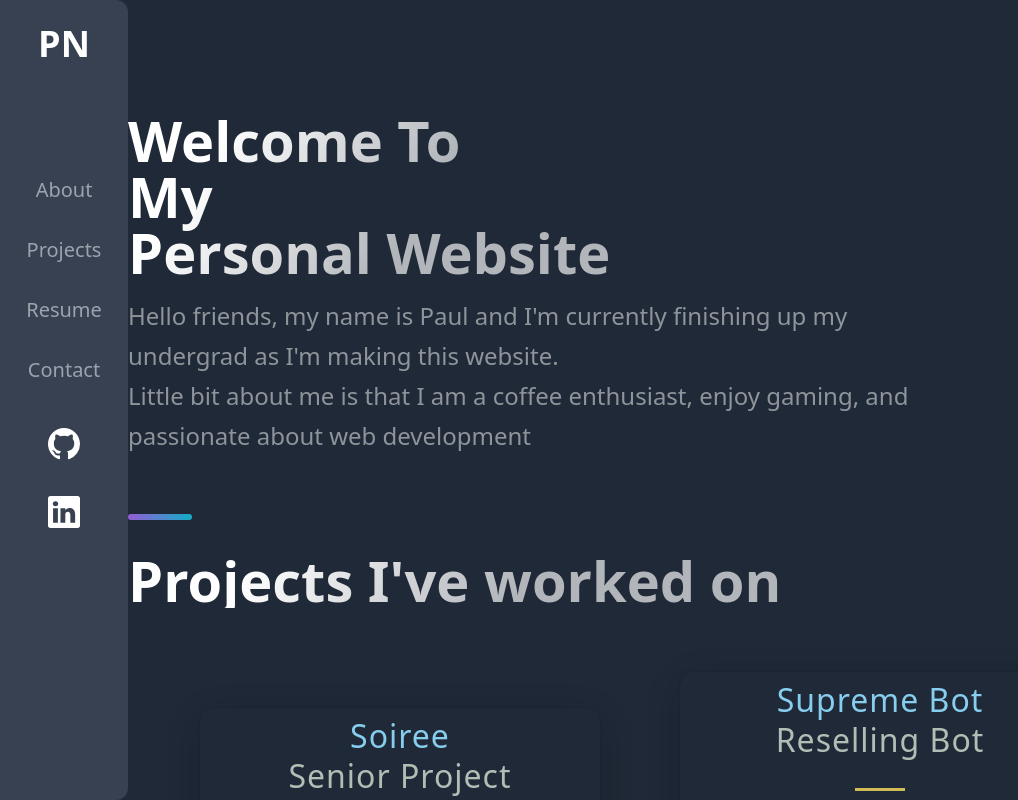
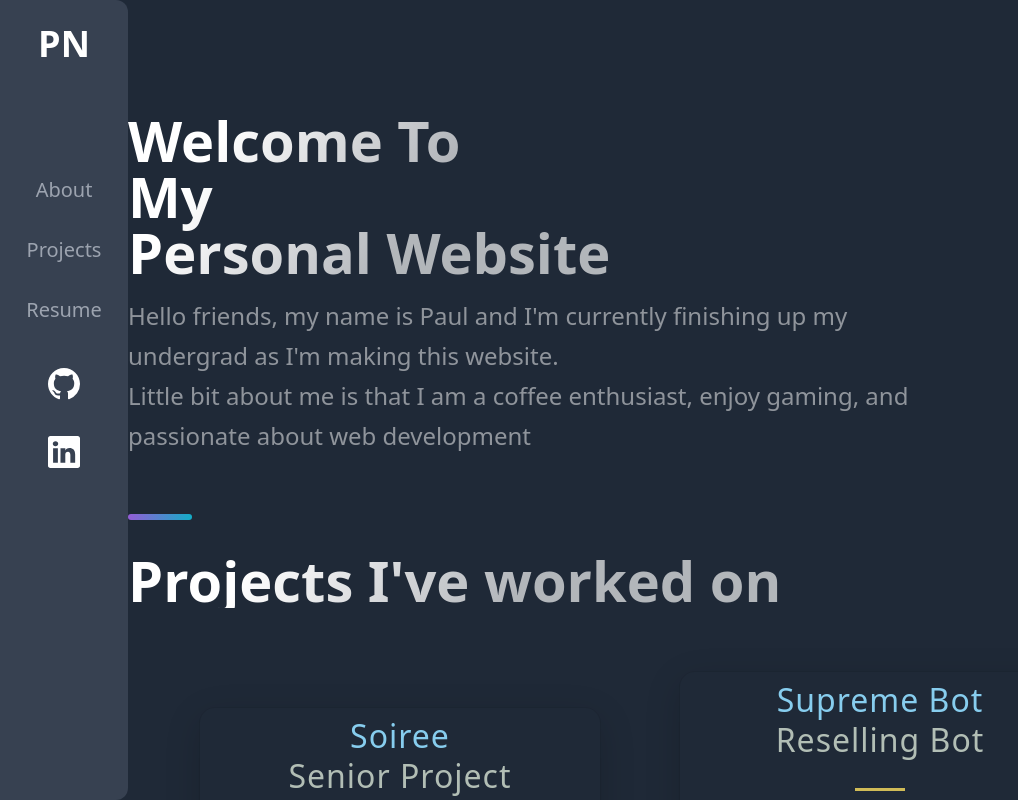
Before and after one commit to herropaul/personal-website-2, a Next.js app: page / in a window 1280 px wide. Shown: the top 800 px of the page, without its empty margins (0-1018 px from the left). Built offline with nearby package versions, Linux system fonts and the light colour scheme.

Commit message:
removed contact link

```diff
--- a/components/Sidebar/SideBar.tsx
+++ b/components/Sidebar/SideBar.tsx
@@ -27,9 +27,6 @@ const SideBar = () => {
               <li key='3' className={styles.navItem}>
                   <Link to="resume" spy={true} offset={-50} smooth={true} duration={500} onClick={closeMenu}>Resume</Link>
               </li>
-              <li key='4' className={styles.navItem}>
-                  <Link to="contact" spy={true} offset={-50} smooth={true} duration={500} onClick={closeMenu}>Contact</Link>
-              </li>
               <NextLink href="https://github.com/herropaul">
                 <a target="_blank" rel="noreferrer noopener">
                     <BsGithub className="transform w-12 h-12 p-2 mt-5 hover:transition duration-500 hover:scale-125 sm:hover:scale-150"/>
```
